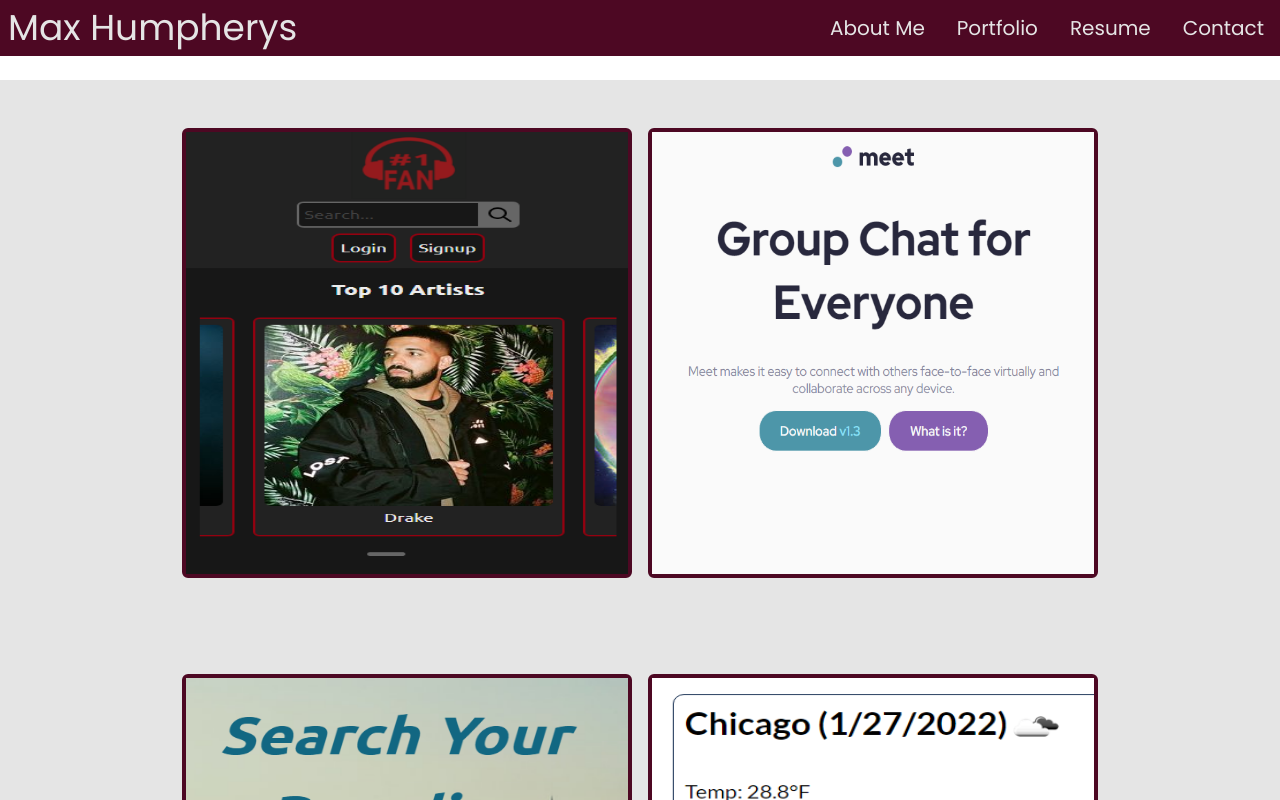
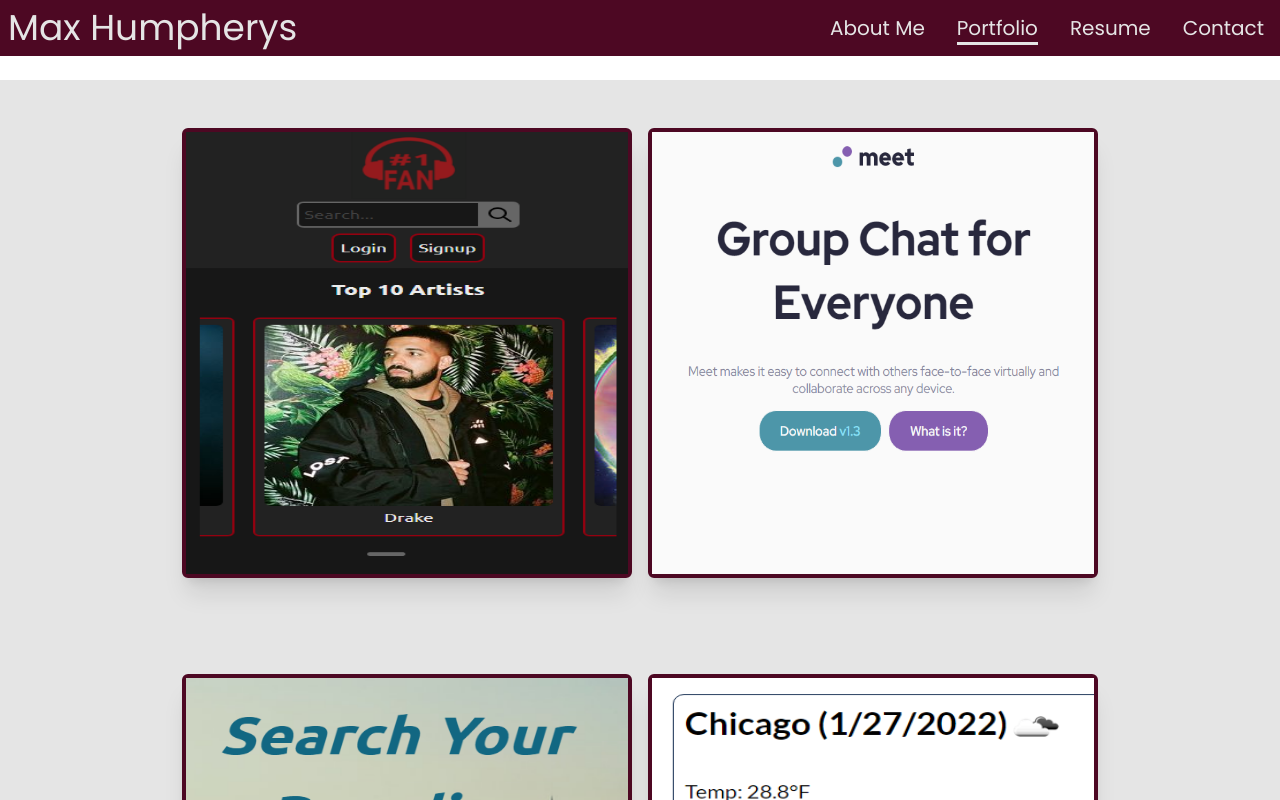
Before and after one commit to maxh1231/react-portfolio, a React (Create React App) app: page / in a window 1280 px wide. Both pictures are taken after a click on the link "Portfolio". Shown: the top 800 px of the page. Built offline with nearby package versions, Linux system fonts and the light colour scheme.

Commit message:
slight refactor, active nav component highlighting

```diff
--- a/src/App.css
+++ b/src/App.css
@@ -61,3 +61,12 @@ body {
 .card:hover .projectInfo {
   opacity: 1;
 }
+
+.navItem:hover{
+  cursor: pointer;
+  color: white;
+}
+
+.navActive {
+  border-bottom: 3px solid #e5e5e5;
+}
--- a/src/App.js
+++ b/src/App.js
@@ -82,12 +82,12 @@ function App() {
     }
   }
 
-  const handlePageChange = (page) => setCurrentPage(page);
+  // const handlePageChange = (page) => setCurrentPage(page);
 
 
   return (
     <div className="App ">
-      <Header currentPage={currentPage} handlePageChange={handlePageChange} />
+      <Header currentPage={currentPage} setCurrentPage={setCurrentPage} />
       {renderPage()}
       <Footer />
     </div>
--- a/src/components/Header.js
+++ b/src/components/Header.js
@@ -1,6 +1,6 @@
 import Nav from './Nav'
 
-const Header = ({ currentPage, handlePageChange }) => {
+const Header = ({ currentPage, setCurrentPage }) => {
     return (
         <header className="flex flex-row w-full items-center justify-between bg-[#4D0823]">
             <div>
@@ -9,7 +9,7 @@ const Header = ({ currentPage, handlePageChange }) => {
                 </h1>
             </div>
             <div className="flex flex-row justify-end ">
-                <Nav currentPage={currentPage} handlePageChange={handlePageChange} />
+                <Nav currentPage={currentPage} setCurrentPage={setCurrentPage} />
             </div >
         </header>
     )
--- a/src/components/Nav.js
+++ b/src/components/Nav.js
@@ -1,25 +1,25 @@
 import React from 'react';
 
-const Nav = ({ currentPage, handlePageChange }) => {
+const Nav = ({ currentPage, setCurrentPage }) => {
     return (
         <ul className="flex flex-row text-[#e5e5e5]">
             <li className="mx-4 " >
-                <a onClick={() => handlePageChange('Home')} className="text-xl ">
+                <a onClick={() => setCurrentPage('Home')} className={`navItem text-xl ${currentPage === 'Home' && 'navActive'}`} >
                     About Me
                 </a>
             </li>
             <li className="mx-4">
-                <a onClick={() => handlePageChange('Portfolio')} className="text-xl">
+                <a onClick={() => setCurrentPage('Portfolio')} className={`navItem text-xl ${currentPage === 'Portfolio' && 'navActive'}`}>
                     Portfolio
                 </a>
             </li>
             <li className="mx-4">
-                <a onClick={() => handlePageChange('Resume')} className="text-xl">
+                <a onClick={() => setCurrentPage('Resume')} className={`navItem text-xl ${currentPage === 'Resume' && 'navActive'}`}>
                     Resume
                 </a>
             </li>
             <li className="mx-4">
-                <a onClick={() => handlePageChange('Contact')} className="text-xl">
+                <a onClick={() => setCurrentPage('Contact')} className={`navItem text-xl ${currentPage === 'Contact' && 'navActive'}`}>
                     Contact
                 </a>
             </li>
--- a/src/components/Projects.js
+++ b/src/components/Projects.js
@@ -3,7 +3,7 @@
 const Projects = (props) => {
     const projectCompents = props.projects.map(function (project) {
         return (
-            <div key={project.id} className=" card flex flex-col w-[450px] h-[450px] my-12  mx-2 border-4 border-[#4D0823] rounded-md relative">
+            <div key={project.id} className=" card flex flex-col w-[450px] h-[450px] my-12  mx-2 border-4 border-[#4D0823] rounded-md relative shadow-xl basis-1/4">
 
                 <div className="  flex justify-center items-center overflow-hidden w-[450px] h-[450px] ">
                     <img key={project.img} src={project.img} alt='' className=" projectImg block"></img>
```
